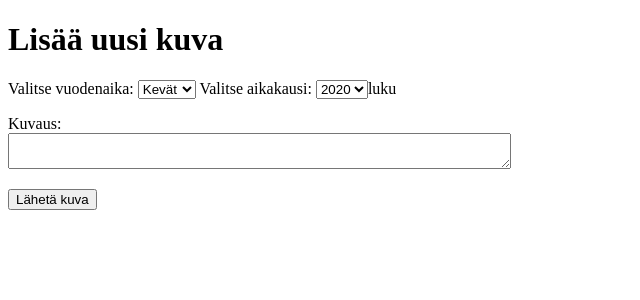
After one commit to chemilia/Maisemakuvat, a Flask app: page /new_photo in a window 1280 px wide. The commit adds this page. Shown: the top 300 px of the page, without its empty margins (0-640 px from the left). Run offline with Flask 3, Linux system fonts and the light colour scheme.

Commit message:
Add new photo creation form

```diff
--- a/app.py
+++ b/app.py
@@ -11,6 +11,22 @@ app.secret_key = config.secret_key
 @app.route("/")
 def index():
 	return render_template("index.html")
+
+@app.route("/new_photo")
+def new_photo():
+	return render_template("new_photo.html")
+
+@app.route("/create_photo", methods=["POST"])
+def create_photo():
+    seasons = request.form["seasons"]
+    era = request.form["era"]
+    description = request.form["description"]
+    user_id = session["user_id"]
+
+    sql = "INSERT INTO photos (seasons, era, description, user_id) VALUES (?, ?, ?, ?)"
+    db.execute(sql, [seasons, era, description, user_id])
+
+    return redirect("/")
 
 @app.route("/register")
 def register():
@@ -33,6 +49,7 @@ def create():
 
     return "Tunnus luotu"
 
+
 @app.route("/login", methods=["GET","POST"])
 def login():
     if request.method == "GET":
@@ -42,10 +59,13 @@ def login():
         username = request.form["username"]
         password = request.form["password"]
 
-        sql = "SELECT password_hash FROM users WHERE username = ?"
-        password_hash = db.query(sql, [username])[0][0]
+        sql = "SELECT id, password_hash FROM users WHERE username = ?"
+        result = db.query(sql, [username])[0]
+        user_id = result ["id"]
+        password_hash = result["password_hash"]
 
         if check_password_hash(password_hash, password):
+            session["user_id"] = user_id
             session["username"] = username
             return redirect("/")
         else:
@@ -53,5 +73,6 @@ def login():
 
 @app.route("/logout")
 def logout():
+    del session["user_id"]
     del session["username"]
     return redirect("/")
--- a/templates/index.html
+++ b/templates/index.html
@@ -8,7 +8,7 @@
     <h1>Maisemakuvat</h1>
   {% if session.username %}
   <p>
-    Olet kirjautunut nimellä {{ session.username }}
+    Olet kirjautunut nimellä {{ session.username }},id-numerosi on {{session.user_id}}
   </p>
 
   {% endif %}
@@ -18,6 +18,10 @@
     <a href="/register">Luo tunnus</a>
     <a href="/logout">Kirjaudu ulos</a>
   </p>
+
+  <p>
+    <a href="/new_photo">Uusi kuva</a>
+  </p>
 </body>
 
 </html>
--- /dev/null
+++ b/templates/new_photo.html
@@ -0,0 +1,41 @@
+<!DOCTYPE html>
+<html>
+
+<head>
+  <title>Uusi kuva</title>
+</head>
+
+<body>
+     <h1>Lisää uusi kuva</h1>
+  <form action="/create_photo" method="post">
+    <p>
+      <label for="seasons">Valitse vuodenaika:</label>
+
+        <select id="seasons" name="seasons">
+            <option value="spring">Kevät</option>
+            <option value="summer">Kesä</option>
+            <option value="autumn">Syksy</option>
+            <option value="winter">talvi</option>
+        </select>
+
+        <label for="era">Valitse aikakausi:</label>
+
+        <select id="era" name="era">
+            <option value="2020">2020</option>
+            <option value="2010">2010</option>
+            <option value="2000">2000</option>
+            <option value="1990">1990</option>
+            <option value="1980">1980</option>
+            <option value="1970">1970</option>
+            <option value="1960">1960</option>
+        </select>luku
+    </p>
+    <p>
+        Kuvaus: <br />
+        <textarea name="description" cols = "60"></textarea>
+    </p>
+    <input type="submit" value="Lähetä kuva" />
+  </form>
+</body>
+
+</html>
```
Also changed, not shown: schema.sql (+11 -2 lines).
